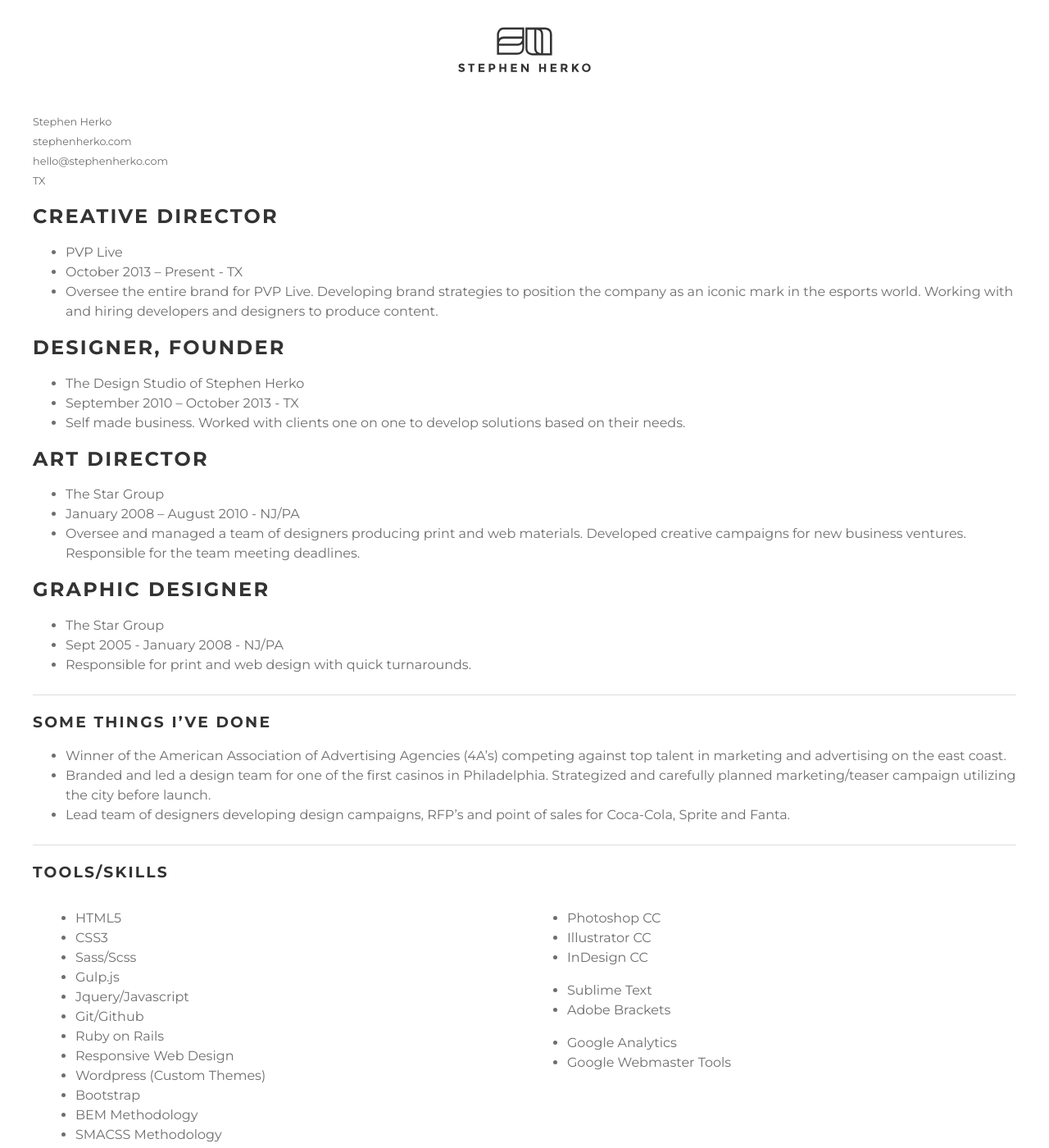
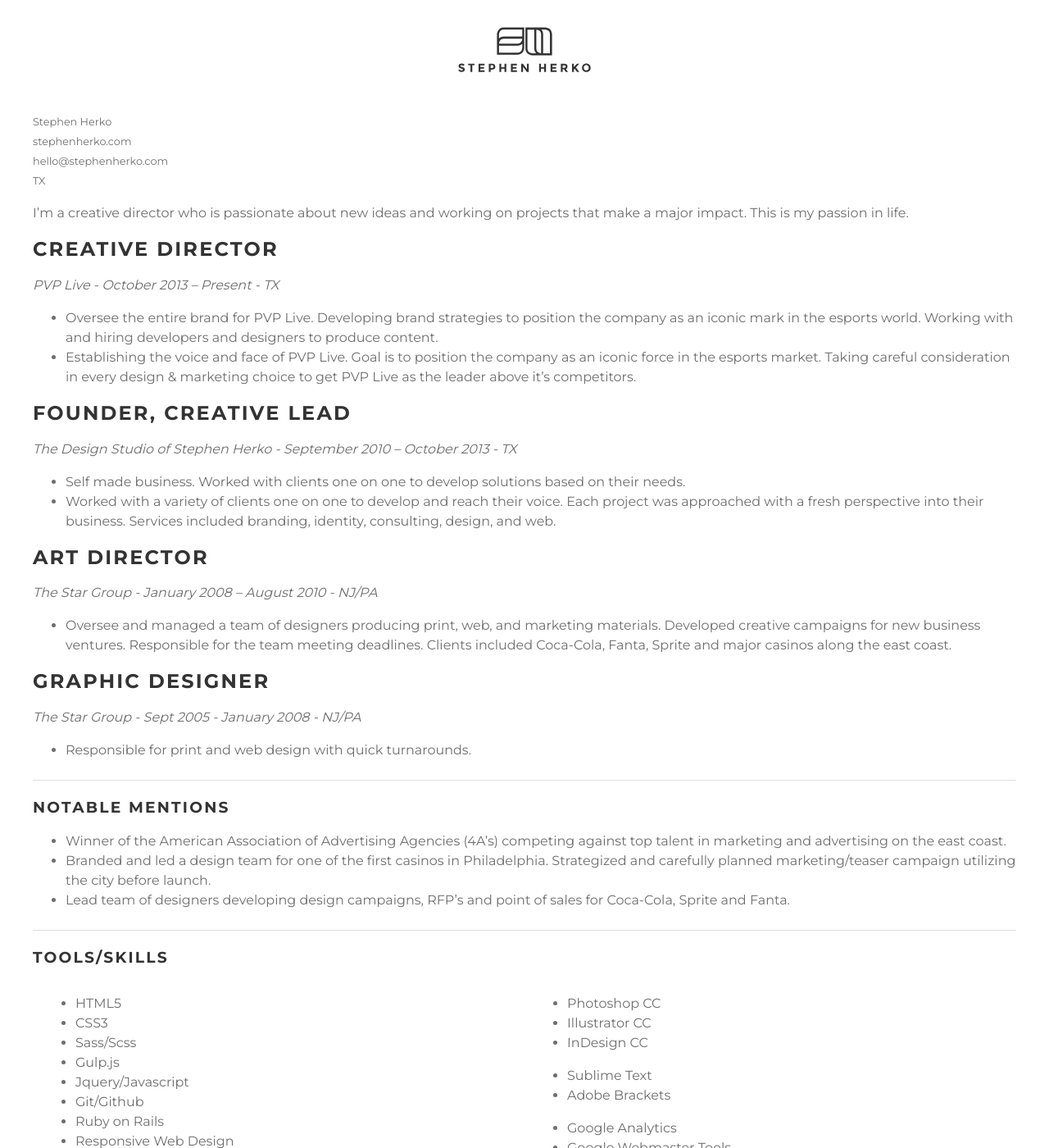
Before and after one commit to sherkoo/stephenherko.github.io, a Jekyll site: the page built from cv.md, in a window 1280 px wide and 1400 px high. Shown: the whole window at 82% size. Built offline with Jekyll 4.4.1, drawn with Linux system fonts in a browser that asks for light colours.

Commit message:
update resume

```diff
--- a/cv.md
+++ b/cv.md
@@ -9,29 +9,33 @@ permalink: /cv/
 <small>hello@stephenherko.com<br /></small>
 <small>TX<br /></small>
 
+I'm a creative director who is passionate about new ideas and working on projects that make a major impact. This is my passion in life.
+
 ##Creative Director
-- PVP Live
-- October 2013 – Present - TX
+*PVP Live - October 2013 – Present - TX*
+
 - Oversee the entire brand for PVP Live. Developing brand strategies to position the company as an iconic mark in the esports world. Working with and hiring developers and designers to produce content.
+- Establishing the voice and face of PVP Live. Goal is to position the company as an iconic force in the esports market. Taking careful consideration in every design & marketing choice to get PVP Live as the leader above it's competitors.
 
-##Designer, Founder
-- The Design Studio of Stephen Herko
-- September 2010 – October 2013 - TX
+##Founder, Creative Lead
+*The Design Studio of Stephen Herko - September 2010 – October 2013 - TX*
+
 - Self made business. Worked with clients one on one to develop solutions based on their needs.
+- Worked with a variety of clients one on one to develop and reach their voice. Each project was approached with a fresh perspective into their business. Services included branding, identity, consulting, design, and web.
 
 ##Art Director
-- The Star Group
-- January 2008 – August 2010 - NJ/PA
-- Oversee and managed a team of designers producing print and web materials. Developed creative campaigns for new business ventures. Responsible for the team meeting deadlines.
+*The Star Group - January 2008 – August 2010 - NJ/PA*
+
+- Oversee and managed a team of designers producing print, web, and marketing materials. Developed creative campaigns for new business ventures. Responsible for the team meeting deadlines. Clients included Coca-Cola, Fanta, Sprite and major casinos along the east coast.
 
 ##Graphic Designer
-- The Star Group
-- Sept 2005 - January 2008 - NJ/PA
+*The Star Group - Sept 2005 - January 2008 - NJ/PA*
+
 - Responsible for print and web design with quick turnarounds.
 
 <hr />
 
-###Some Things I've Done
+###Notable Mentions
 - Winner of the American Association of Advertising Agencies (4A’s) competing against top talent in marketing and advertising on the east coast.
 - Branded and led a design team for one of the first casinos in Philadelphia. Strategized and carefully planned marketing/teaser campaign utilizing the city before launch.
 - Lead team of designers developing design campaigns, RFP’s and point of sales for Coca-Cola, Sprite and Fanta.
```
Also changed, not shown: 5 other files.
